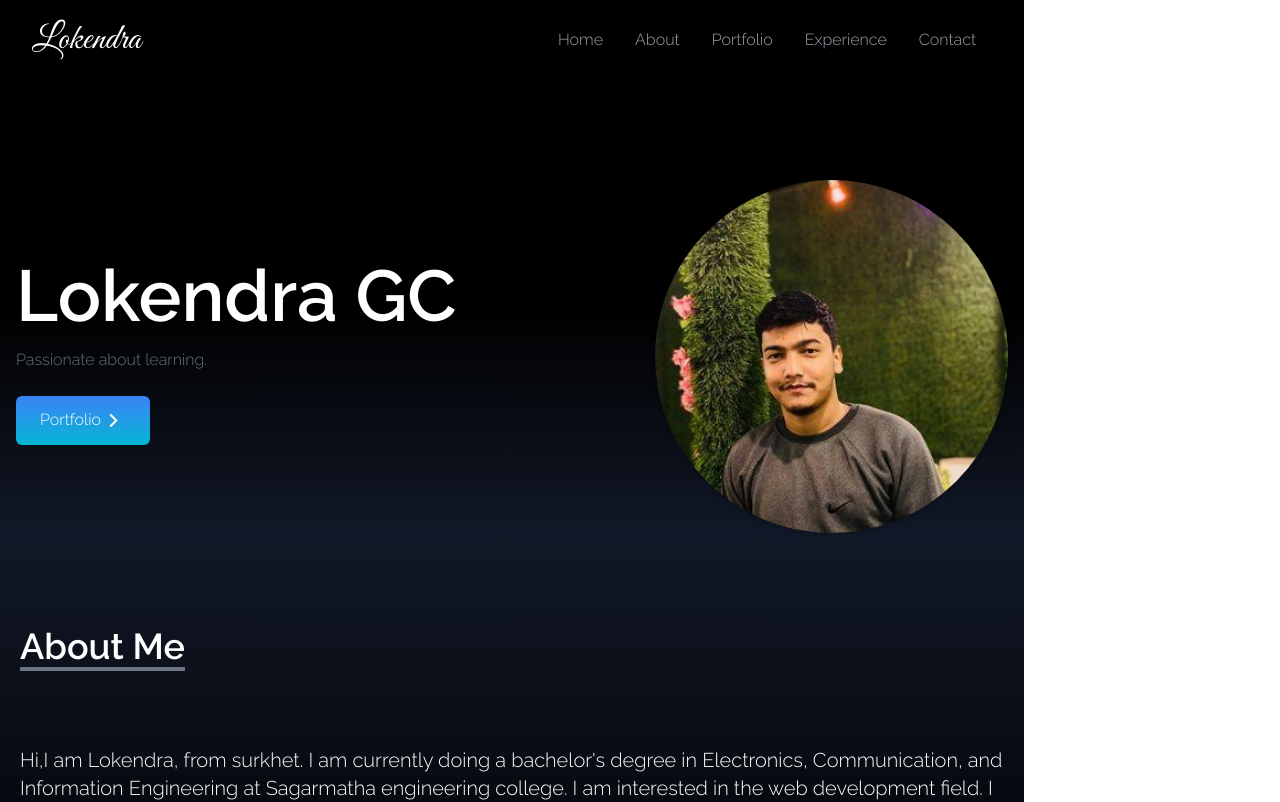
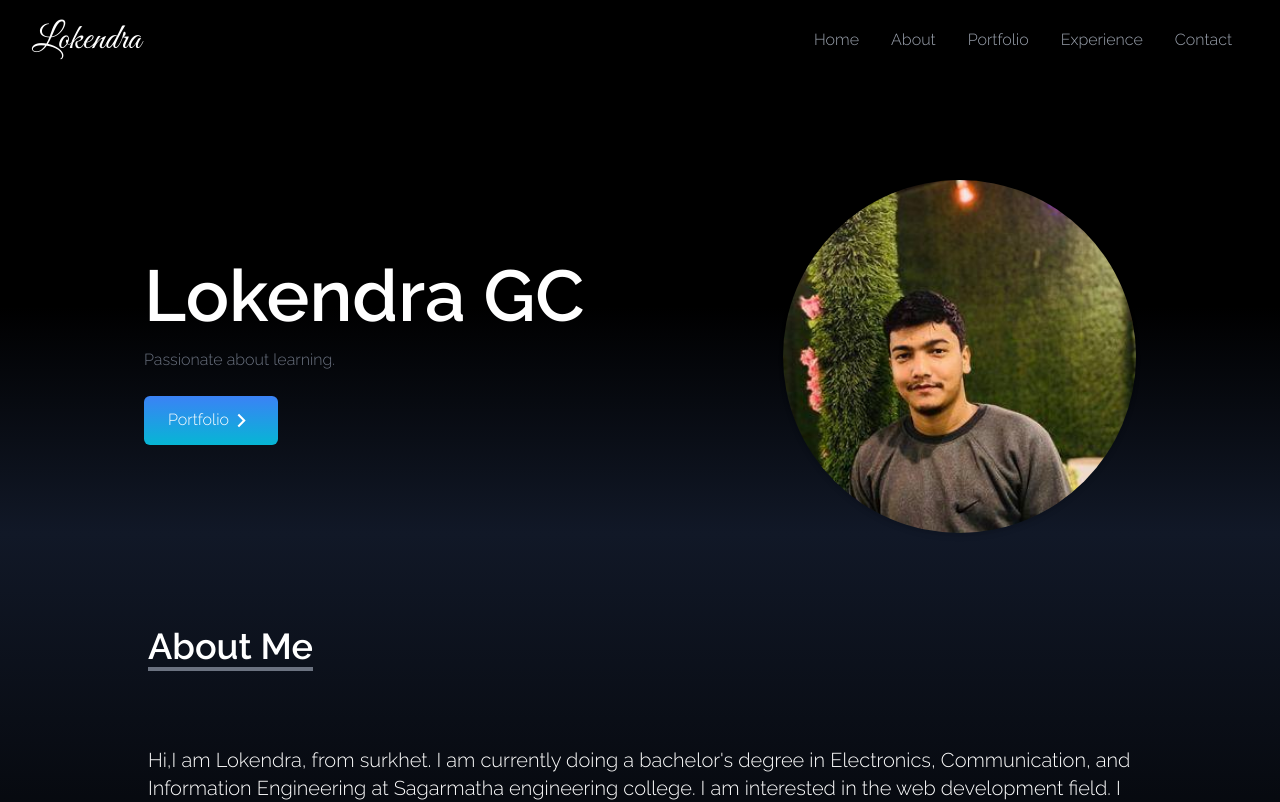
Before and after one commit to LokendraGC/yt-react-my-portfolio, a React (Create React App) app: page / in a window 1280 px wide. Shown: the top 802 px of the page. Built offline with nearby package versions, Linux system fonts and the light colour scheme.

Commit message:
some changess

```diff
--- a/src/component/Home.jsx
+++ b/src/component/Home.jsx
@@ -14,7 +14,7 @@ const Home = () => {
     <div
       name="home"
       className="pt-[100px]  w-full bg-gradient-to-b from-black via-black
-         to-gray-900 max-sm:pr-0 sticky"
+         to-gray-900 max-sm:pr-0 "
     >
       <div
         className="max-w-screen-lg mx-auto flex flex-col
--- a/src/component/Navbar.jsx
+++ b/src/component/Navbar.jsx
@@ -29,7 +29,7 @@ function Navbar() {
     ]
     return (
         <div className='flex justify-between items-center w-full
-    h-20 px-8 text-white bg-black sticky top-0 max-sm:sticky max-sm:top-0 max-sm:'>
+    h-20 px-8 text-white bg-black sticky top-0 max-sm:sticky max-sm:top-0'>
             <div>
 
                  <h1 className='text-4xl font-signature hover:cursor-pointer'>Lokendra</h1>
--- a/src/index.css
+++ b/src/index.css
@@ -6,15 +6,14 @@
 @tailwind components;
 @tailwind utilities;
 
+body{
+  position: -webkit-sticky;
+  /* padding: 1%; */
+}
+
 
 @layer base{
   html {
     font-family: 'Raleway', sans-serif;
     }
 }
-
-body{
-  position: absolute;
-
-  /* right: ; */
-}
```
